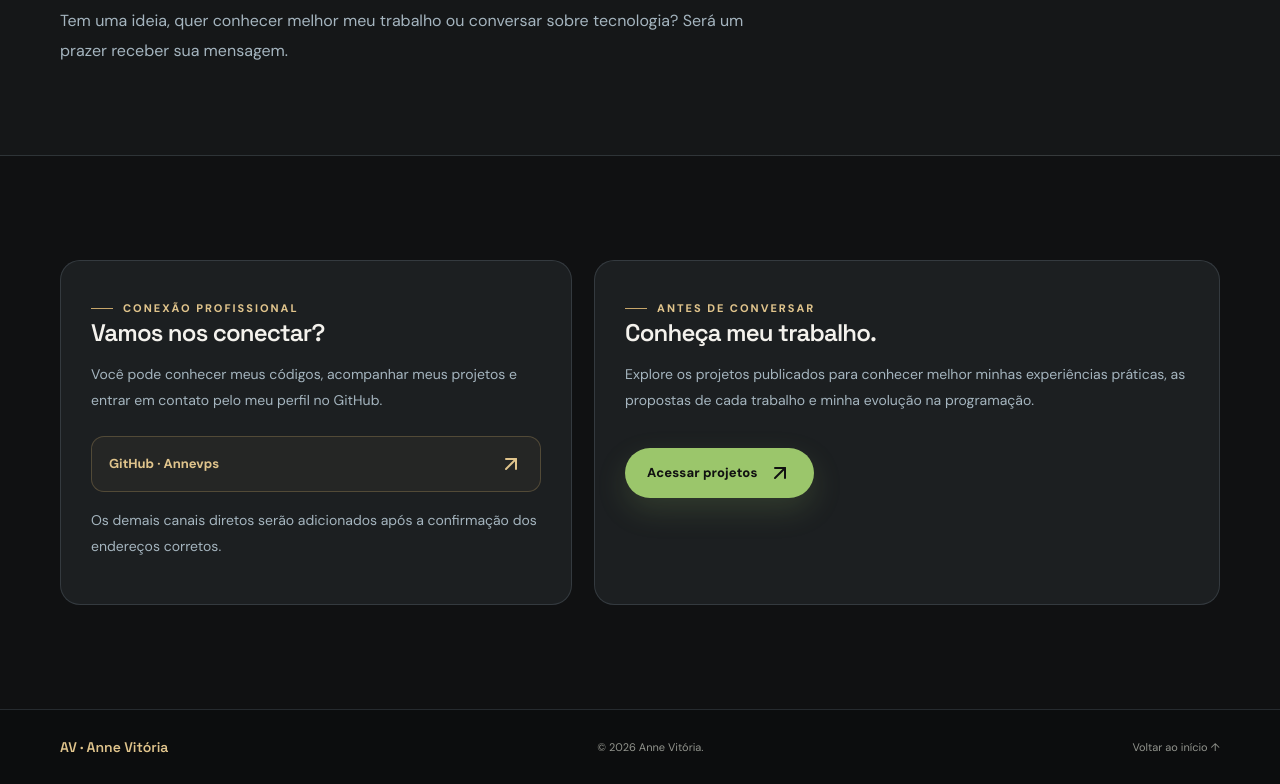
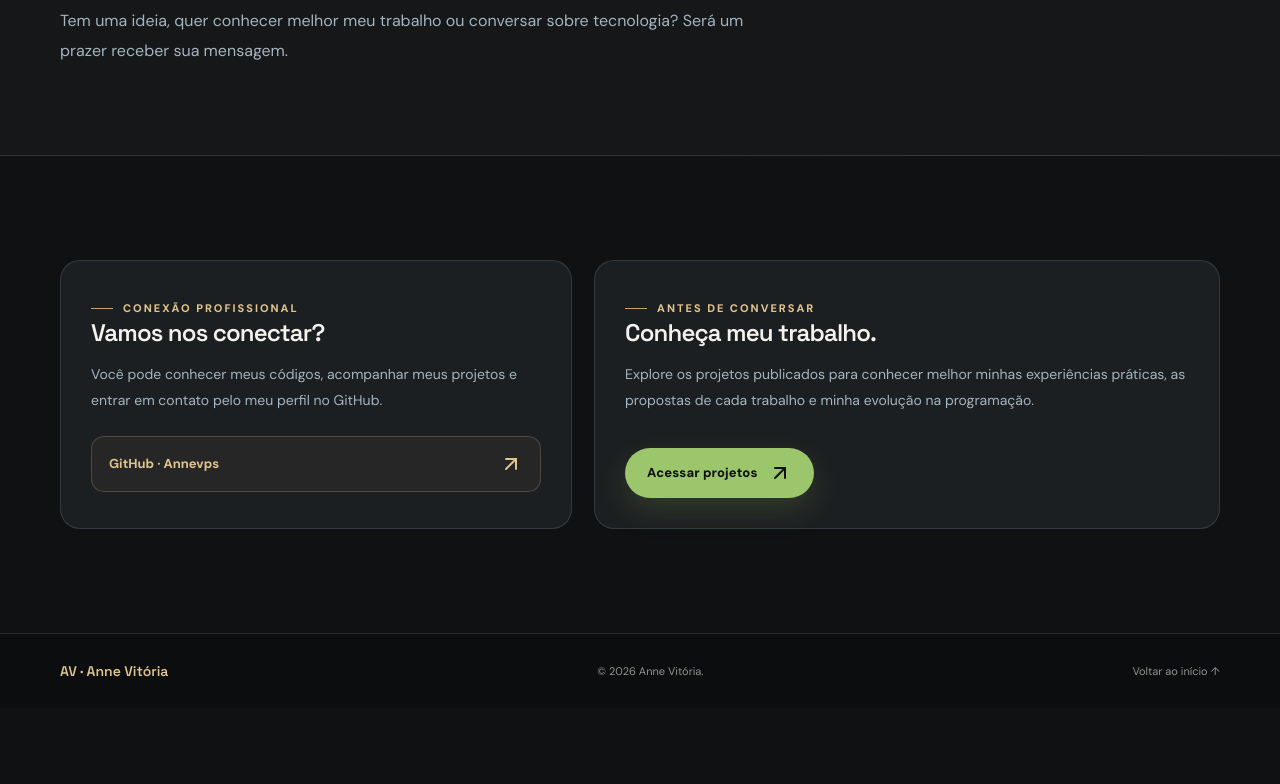
Before and after one commit to Annevps/minhapagina, a plain HTML site: page contato.html in a window 1280 px wide. Shown: the part 545-1329 px from the top of the page. After the commit the page ends 1253 px from the top, so only its background shows below. Drawn offline with nearby package versions, Linux system fonts and the light colour scheme; some icons are missing.

Commit message:
Remove internal setup note from public contact page

```diff
--- a/contato.html
+++ b/contato.html
@@ -37,7 +37,6 @@
             <span><i data-lucide="github" aria-hidden="true"></i> GitHub · Annevps</span>
             <i data-lucide="arrow-up-right" aria-hidden="true"></i>
           </a>
-          <p class="av-contact-note">Os demais canais diretos serão adicionados após a confirmação dos endereços corretos.</p>
         </article>
         <article class="av-contact-card av-reveal">
           <span class="av-kicker">Antes de conversar</span>
```
